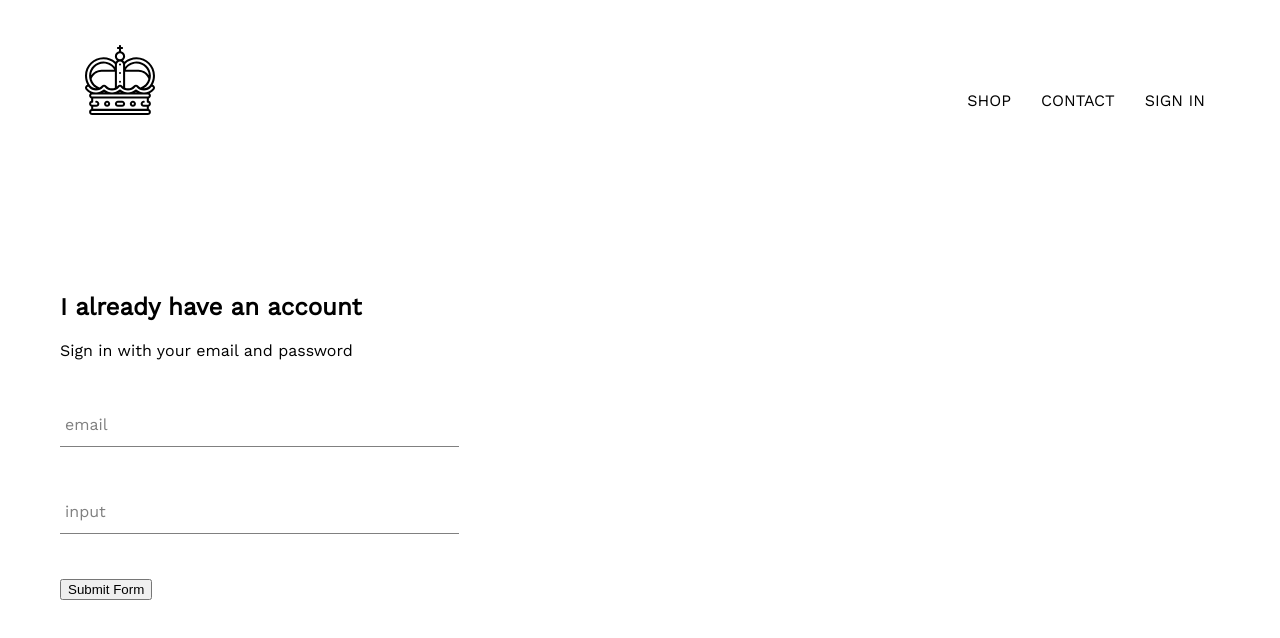
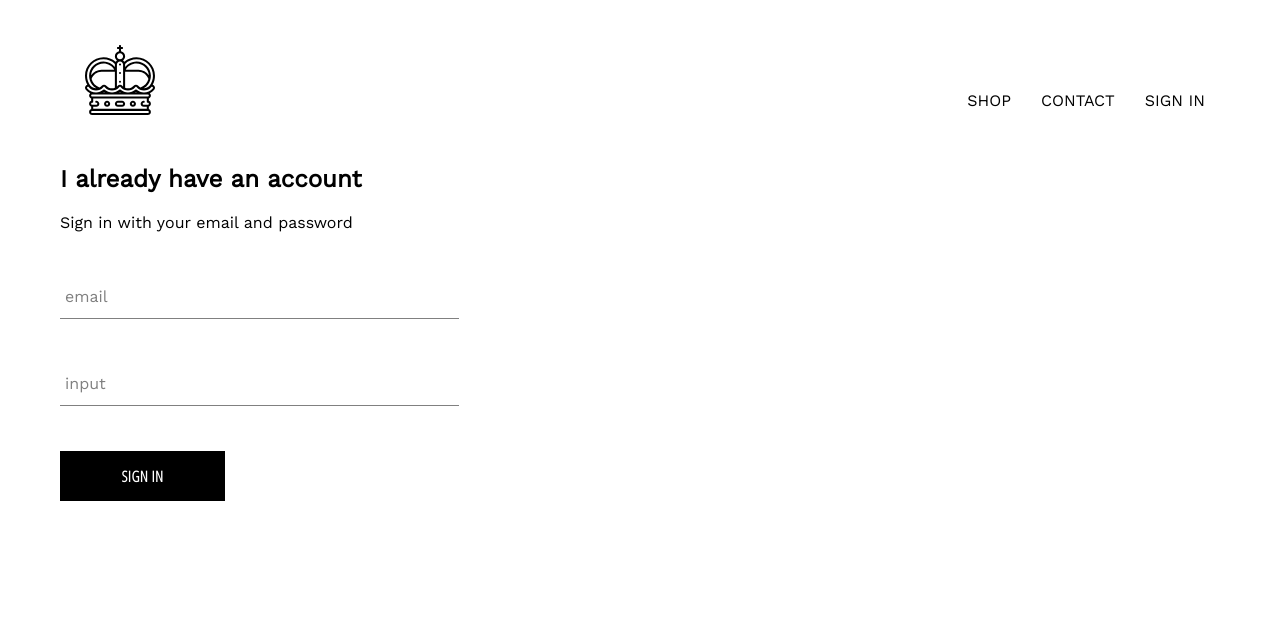
Before and after one commit to orlandobarrera6/crown-clothing, a React (Create React App) app: page /signin in a window 1280 px wide. Shown: the top 638 px of the page. Built offline with nearby package versions, Linux system fonts and the light colour scheme; a web font is replaced by a local one.

Commit message:
creating of custom button component for flexible reusability through out the the entire project

```diff
--- /dev/null
+++ b/src/components/custom-button/custom-button.component.jsx
@@ -0,0 +1,13 @@
+import React from "react";
+
+import "./custom-button.styles.scss";
+
+const CustomButton = ({ children, ...otherProps }) => {
+	return (
+		<button className='custom-button' {...otherProps}>
+			{children}
+		</button>
+	);
+};
+
+export default CustomButton;
--- /dev/null
+++ b/src/components/custom-button/custom-button.styles.scss
@@ -0,0 +1,22 @@
+.custom-button {
+	min-width: 165px;
+	width: auto;
+	height: 50px;
+	letter-spacing: 0.5px;
+	line-height: 50px;
+	padding: 0 35px 0 35px;
+	font-size: 15px;
+	background-color: black;
+	color: white;
+	text-transform: uppercase;
+	font-family: "Open Sans Condensed";
+	font-weight: bolder;
+	border: none;
+	cursor: pointer;
+
+	&:hover {
+		background-color: white;
+		color: black;
+		border: 1px solid black;
+	}
+}
--- a/src/components/signin/signin.component.jsx
+++ b/src/components/signin/signin.component.jsx
@@ -3,6 +3,7 @@
 import "./signin.styles.scss";
 
 import FormInput from "../form-input/form-input.component";
+import CustomButton from "../custom-button/custom-button.component";
 
 class SignIn extends React.Component {
 	constructor() {
@@ -51,7 +52,7 @@
 						required
 					/>
 
-					<input type='submit' value='Submit Form' />
+					<CustomButton type='submit'>sign in</CustomButton>
 				</form>
 			</div>
 		);
--- a/src/components/signin/signin.styles.scss
+++ b/src/components/signin/signin.styles.scss
@@ -1,4 +1,9 @@
 .sign-in {
 	width: 30vw;
-	padding: 10vw 0px;
+	display: flex;
+	flex-direction: column;
+
+	.title {
+		margin: 10px 0;
+	}
 }
```
